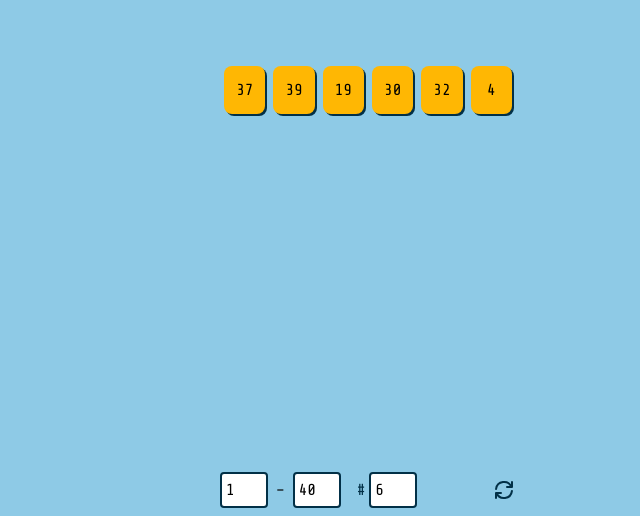
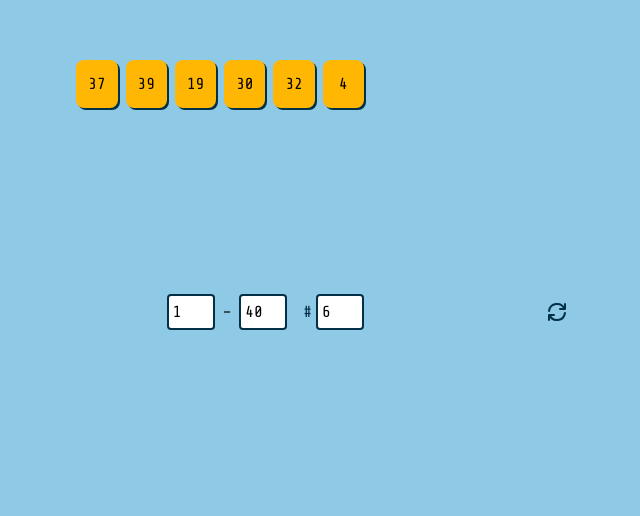
Before and after one commit to merchant-prince/008-pwa-random-numbers-generator, a Vue app: page / in a window 1280 px wide. Shown: the part 284-800 px from the top of the page, without its empty margins (272-912 px from the left). Built offline with nearby package versions, Linux system fonts and the light colour scheme.

Commit message:
fix: lg styles

```diff
--- a/src/App.vue
+++ b/src/App.vue
@@ -39,12 +39,14 @@ const regenerateRandomNumbers = () => {
 </script>
 
 <template>
-  <main class="w-full h-full flex flex-col items-center">
+  <main class="w-full h-full flex flex-col justify-center items-center">
     <article
-      class="flex-1 flex justify-center items-center"
+      class="flex-1 flex items-center lg:items-end"
       data-test="random-numbers"
     >
-      <div class="grid grid-cols-6 gap-2">
+      <div
+        class="grid grid-cols-6 sm:grid-cols-8 md:grid-cols-10 lg:grid-cols-12 gap-2"
+      >
         <section
           v-for="(randomNumber, index) in randomNumbers"
           :key="index"
@@ -56,7 +58,10 @@ const regenerateRandomNumbers = () => {
       </div>
     </article>
 
-    <section class="w-80 px-3 py-2 flex justify-between" data-test="controls">
+    <section
+      class="w-80 sm:w-96 md:w-1/2 lg:w-1/3 px-3 py-2 flex lg:flex-1 justify-between lg:justify-top"
+      data-test="controls"
+    >
       <div class="flex space-x-4">
         <div class="flex items-center space-x-2">
           <input
```
